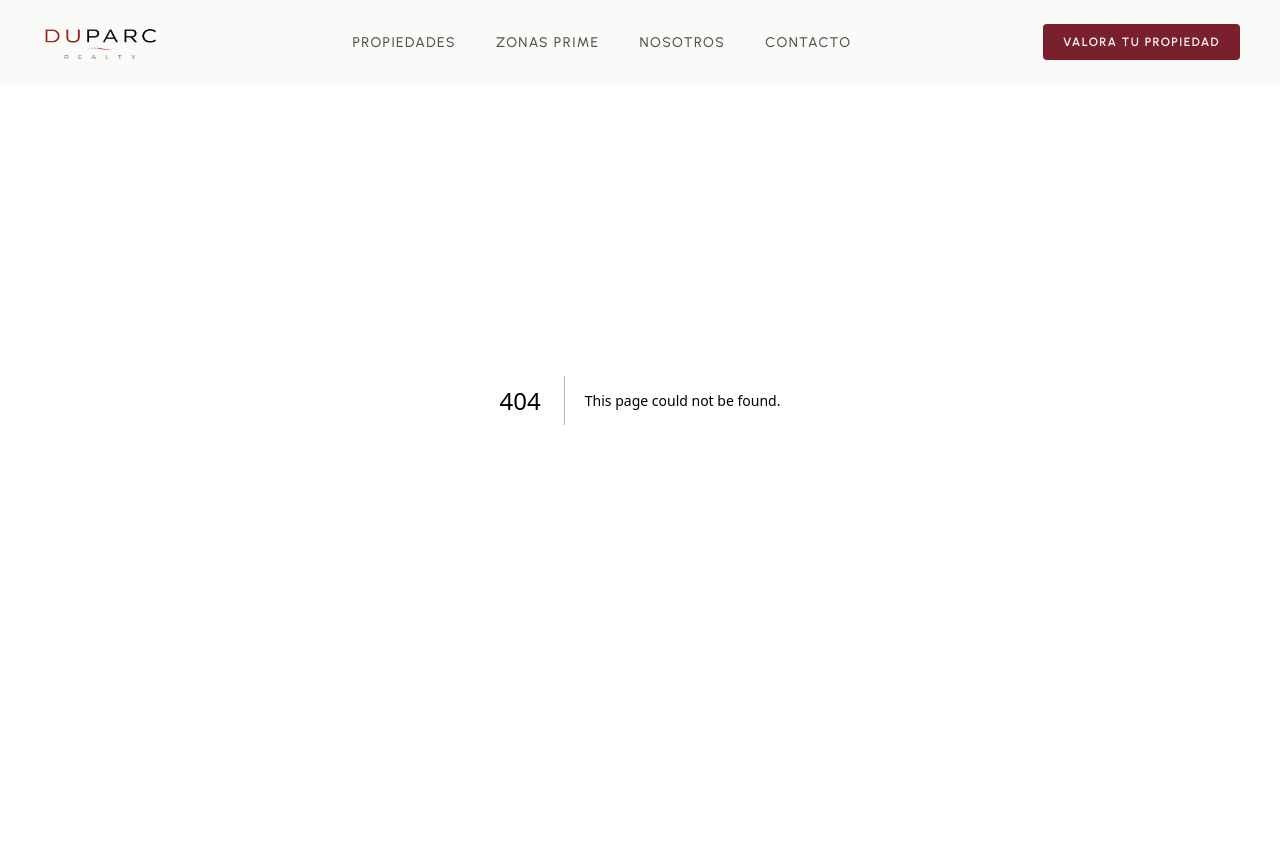
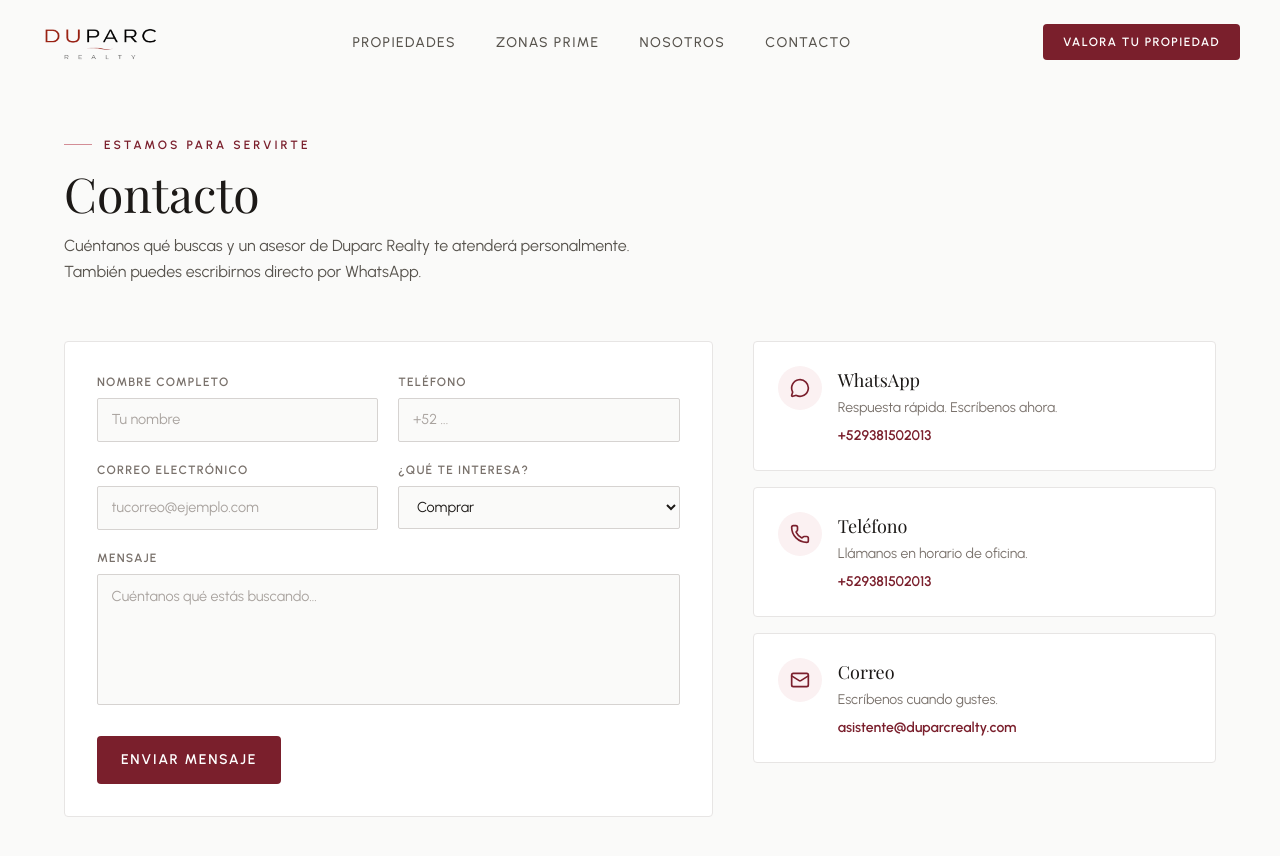
Before and after one commit to alexgayosso/duparc-realty, a Next.js app: page /contacto in a window 1280 px wide. Before the commit this address had no page. Shown: the top 856 px of the page. Before the commit the page ends 800 px from the top, so only its background shows below. Built offline with nearby package versions, Linux system fonts and the light colour scheme.

Commit message:
formspree

```diff
--- /dev/null
+++ b/app/contacto/page.tsx
@@ -0,0 +1,96 @@
+import { Mail, MessageCircle, Phone } from "lucide-react";
+import ContactForm from "@/components/contact-form";
+
+const PHONE = "+529381502013";
+const PHONE_DIGITS = "529381502013";
+const EMAIL = "asistente@duparcrealty.com";
+
+export const metadata = {
+  title: "Contacto | Duparc Realty",
+};
+
+export default function ContactoPage() {
+  return (
+    <main className="bg-stone-50 px-6 pb-24 pt-32">
+      <div className="mx-auto max-w-6xl">
+        <div className="max-w-xl">
+          <span className="mb-4 inline-flex items-center gap-3 font-body text-xs font-semibold uppercase tracking-[0.25em] text-accent-600">
+            <span className="h-px w-7 bg-accent-300" />
+            Estamos para servirte
+          </span>
+          <h1 className="font-display text-4xl text-stone-900 sm:text-5xl">
+            Contacto
+          </h1>
+          <p className="mt-4 font-body text-base leading-relaxed text-stone-600">
+            Cuéntanos qué buscas y un asesor de Duparc Realty te atenderá
+            personalmente. También puedes escribirnos directo por WhatsApp.
+          </p>
+        </div>
+
+        <div className="mt-14 grid gap-10 lg:grid-cols-[1.4fr_1fr]">
+          {/* Formulario */}
+          <ContactForm />
+
+          {/* Contacto directo */}
+          <aside className="flex flex-col gap-4">
+            <a
+              href={`https://wa.me/${PHONE_DIGITS}`}
+              target="_blank"
+              rel="noopener noreferrer"
+              className="group flex items-start gap-4 rounded-sm border border-stone-200 bg-white p-6 transition-colors hover:border-accent-600"
+            >
+              <div className="flex h-11 w-11 shrink-0 items-center justify-center rounded-full bg-accent-50 text-accent-600">
+                <MessageCircle size={20} />
+              </div>
+              <div>
+                <p className="font-display text-lg text-stone-900">WhatsApp</p>
+                <p className="mt-1 font-body text-sm text-stone-500">
+                  Respuesta rápida. Escríbenos ahora.
+                </p>
+                <p className="mt-2 font-body text-sm font-semibold text-accent-600">
+                  {PHONE}
+                </p>
+              </div>
+            </a>
+
+            <a
+              href={`tel:${PHONE}`}
+              className="group flex items-start gap-4 rounded-sm border border-stone-200 bg-white p-6 transition-colors hover:border-accent-600"
+            >
+              <div className="flex h-11 w-11 shrink-0 items-center justify-center rounded-full bg-accent-50 text-accent-600">
+                <Phone size={20} />
+              </div>
+              <div>
+                <p className="font-display text-lg text-stone-900">Teléfono</p>
+                <p className="mt-1 font-body text-sm text-stone-500">
+                  Llámanos en horario de oficina.
+                </p>
+                <p className="mt-2 font-body text-sm font-semibold text-accent-600">
+                  {PHONE}
+                </p>
+              </div>
+            </a>
+
+            <a
+              href={`mailto:${EMAIL}`}
+              className="group flex items-start gap-4 rounded-sm border border-stone-200 bg-white p-6 transition-colors hover:border-accent-600"
+            >
+              <div className="flex h-11 w-11 shrink-0 items-center justify-center rounded-full bg-accent-50 text-accent-600">
+                <Mail size={20} />
+              </div>
+              <div>
+                <p className="font-display text-lg text-stone-900">Correo</p>
+                <p className="mt-1 font-body text-sm text-stone-500">
+                  Escríbenos cuando gustes.
+                </p>
+                <p className="mt-2 break-all font-body text-sm font-semibold text-accent-600">
+                  {EMAIL}
+                </p>
+              </div>
+            </a>
+          </aside>
+        </div>
+      </div>
+    </main>
+  );
+}
--- a/app/globals.css
+++ b/app/globals.css
@@ -41,6 +41,28 @@ html {
   color: #1c1917;
 }
 
+/* Campos del formulario de contacto */
+.form-input {
+  width: 100%;
+  border: 1px solid #d6d3d1; /* stone-300 */
+  border-radius: 2px;
+  background-color: #fafaf9; /* stone-50 */
+  padding: 0.65rem 0.85rem;
+  font-family: var(--font-body);
+  font-size: 0.9rem;
+  color: #1c1917; /* stone-900 */
+  outline: none;
+  transition: border-color 0.15s ease;
+}
+
+.form-input::placeholder {
+  color: #a8a29e; /* stone-400 */
+}
+
+.form-input:focus {
+  border-color: #7a1f2c; /* accent-700 */
+}
+
 /* Textura de "plano arquitectónico": detalle de firma del diseño,
    en granate muy sutil sobre fondo claro. */
 .bg-blueprint {
--- /dev/null
+++ b/components/contact-form.tsx
@@ -0,0 +1,169 @@
+"use client";
+
+import { useState } from "react";
+import { Check, Loader2 } from "lucide-react";
+
+// ⬇️ REEMPLAZA esto con tu Form ID real de Formspree (los 8 caracteres
+// que te dan en https://formspree.io/f/mvzjpyar). Solo cambia esta linea.
+const FORMSPREE_ID = "mvzjpyar";
+
+const INTEREST_OPTIONS = ["Comprar", "Vender", "Rentar", "Otro"];
+
+export default function ContactForm() {
+  const [status, setStatus] = useState<"idle" | "sending" | "success" | "error">(
+    "idle"
+  );
+
+  async function handleSubmit(event: React.FormEvent<HTMLFormElement>) {
+    event.preventDefault();
+    setStatus("sending");
+
+    const form = event.currentTarget;
+    const data = new FormData(form);
+
+    try {
+      const response = await fetch(`https://formspree.io/f/${FORMSPREE_ID}`, {
+        method: "POST",
+        body: data,
+        headers: { Accept: "application/json" },
+      });
+
+      if (response.ok) {
+        setStatus("success");
+        form.reset();
+      } else {
+        setStatus("error");
+      }
+    } catch {
+      setStatus("error");
+    }
+  }
+
+  if (status === "success") {
+    return (
+      <div className="flex flex-col items-center justify-center rounded-sm border border-stone-200 bg-white p-10 text-center">
+        <div className="flex h-14 w-14 items-center justify-center rounded-full bg-accent-50">
+          <Check size={28} className="text-accent-600" />
+        </div>
+        <h3 className="mt-5 font-display text-2xl text-stone-900">
+          ¡Mensaje enviado!
+        </h3>
+        <p className="mt-3 font-body text-sm text-stone-500">
+          Gracias por contactar a Duparc Realty. Te responderemos a la brevedad.
+        </p>
+        <button
+          type="button"
+          onClick={() => setStatus("idle")}
+          className="mt-6 font-body text-sm font-semibold uppercase tracking-[0.12em] text-accent-600 hover:text-accent-700"
+        >
+          Enviar otro mensaje
+        </button>
+      </div>
+    );
+  }
+
+  return (
+    <form
+      onSubmit={handleSubmit}
+      className="rounded-sm border border-stone-200 bg-white p-6 sm:p-8"
+    >
+      <div className="grid gap-5 sm:grid-cols-2">
+        <Field label="Nombre completo" htmlFor="nombre">
+          <input
+            id="nombre"
+            name="nombre"
+            type="text"
+            required
+            className="form-input"
+            placeholder="Tu nombre"
+          />
+        </Field>
+
+        <Field label="Teléfono" htmlFor="telefono">
+          <input
+            id="telefono"
+            name="telefono"
+            type="tel"
+            className="form-input"
+            placeholder="+52 ..."
+          />
+        </Field>
+
+        <Field label="Correo electrónico" htmlFor="email">
+          <input
+            id="email"
+            name="email"
+            type="email"
+            required
+            className="form-input"
+            placeholder="tucorreo@ejemplo.com"
+          />
+        </Field>
+
+        <Field label="¿Qué te interesa?" htmlFor="interes">
+          <select id="interes" name="interes" className="form-input" defaultValue="Comprar">
+            {INTEREST_OPTIONS.map((opt) => (
+              <option key={opt}>{opt}</option>
+            ))}
+          </select>
+        </Field>
+      </div>
+
+      <div className="mt-5">
+        <Field label="Mensaje" htmlFor="mensaje">
+          <textarea
+            id="mensaje"
+            name="mensaje"
+            rows={5}
+            required
+            className="form-input resize-none"
+            placeholder="Cuéntanos qué estás buscando..."
+          />
+        </Field>
+      </div>
+
+      {status === "error" && (
+        <p className="mt-4 font-body text-sm text-accent-700">
+          Hubo un problema al enviar. Intenta de nuevo o escríbenos por WhatsApp.
+        </p>
+      )}
+
+      <button
+        type="submit"
+        disabled={status === "sending"}
+        className="mt-6 inline-flex w-full items-center justify-center gap-2 rounded-sm bg-accent-600 px-6 py-3.5 font-body text-sm font-semibold uppercase tracking-[0.12em] text-white transition-colors hover:bg-accent-700 disabled:opacity-60 sm:w-auto"
+      >
+        {status === "sending" ? (
+          <>
+            <Loader2 size={17} className="animate-spin" />
+            Enviando...
+          </>
+        ) : (
+          "Enviar mensaje"
+        )}
+      </button>
+    </form>
+  );
+}
+
+function Field({
+  label,
+  htmlFor,
+  children,
+}: {
+  label: string;
+  htmlFor: string;
+  children: React.ReactNode;
+}) {
+  return (
+    <div>
+      <label
+        htmlFor={htmlFor}
+        className="mb-2 block font-body text-xs font-semibold uppercase tracking-[0.1em] text-stone-500"
+      >
+        {label}
+      </label>
+      {children}
+    </div>
+  );
+}
```
